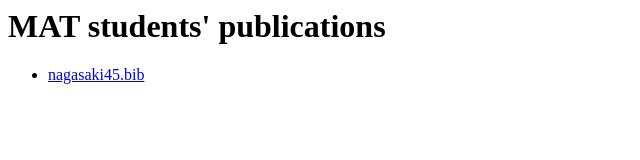
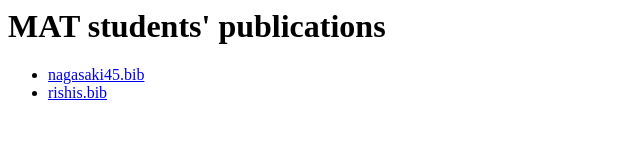
Before and after one commit to QMUL-MAT/orcid-publications, a plain HTML site: page index.html in a window 1280 px wide. Shown: the full height of the page, 0-640 px from the left. Drawn offline with Linux system fonts and the light colour scheme.

Commit message:
Deploying to gh-pages from @ QMUL-MAT/orcid-publications@8bec53b3568c9548c1a7c81a485b582ad382c45e 🚀

```diff
--- a/index.html
+++ b/index.html
@@ -1,4 +1,5 @@
 <h1>MAT students' publications</h1>
 <ul>
 <li><a href=nagasaki45.bib>nagasaki45.bib</a></li>
+<li><a href=rishis.bib>rishis.bib</a></li>
 </ul>
```
Also changed, not shown: 1 other file.
